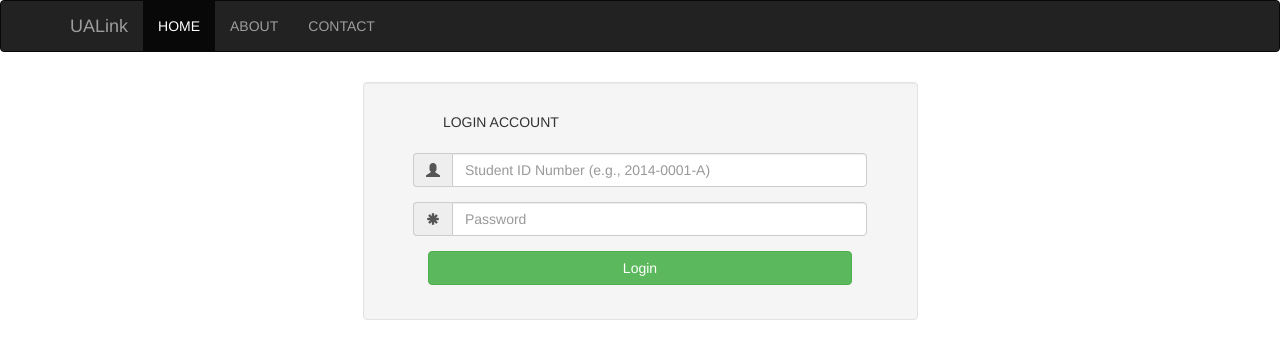
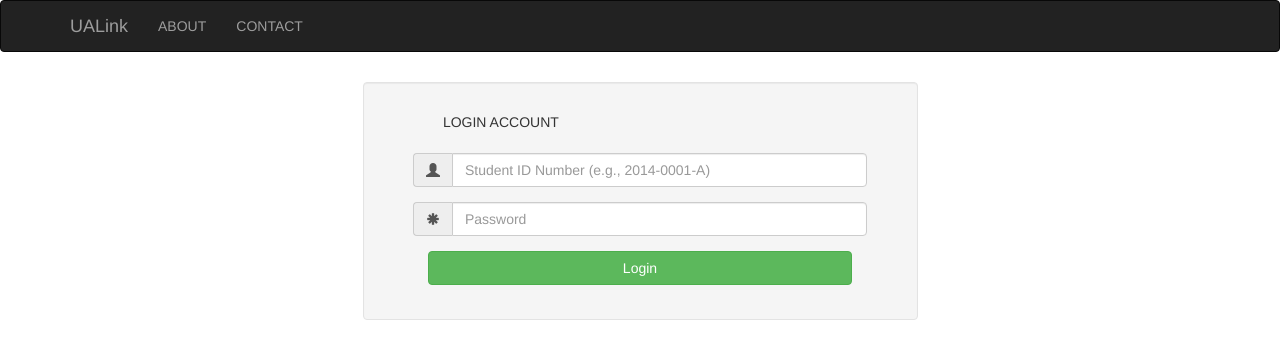
Before and after one commit to ua-devs/site_prototype, a PHP site: page / in a window 1280 px wide. Shown: the top 359 px of the page. Run offline with PHP 8.4, Linux system fonts and the light colour scheme.

Commit message:
Remove home link

```diff
--- a/index.php
+++ b/index.php
@@ -63,7 +63,6 @@
     </div>
     <div class="collapse navbar-collapse" id="myNavbar">
       <ul class="nav navbar-nav">
-        <li class="active"><a href="#">HOME</a></li>
         <li><a href="#">ABOUT</a></li>
         <li><a href="#">CONTACT</a></li>
       </ul>
```
